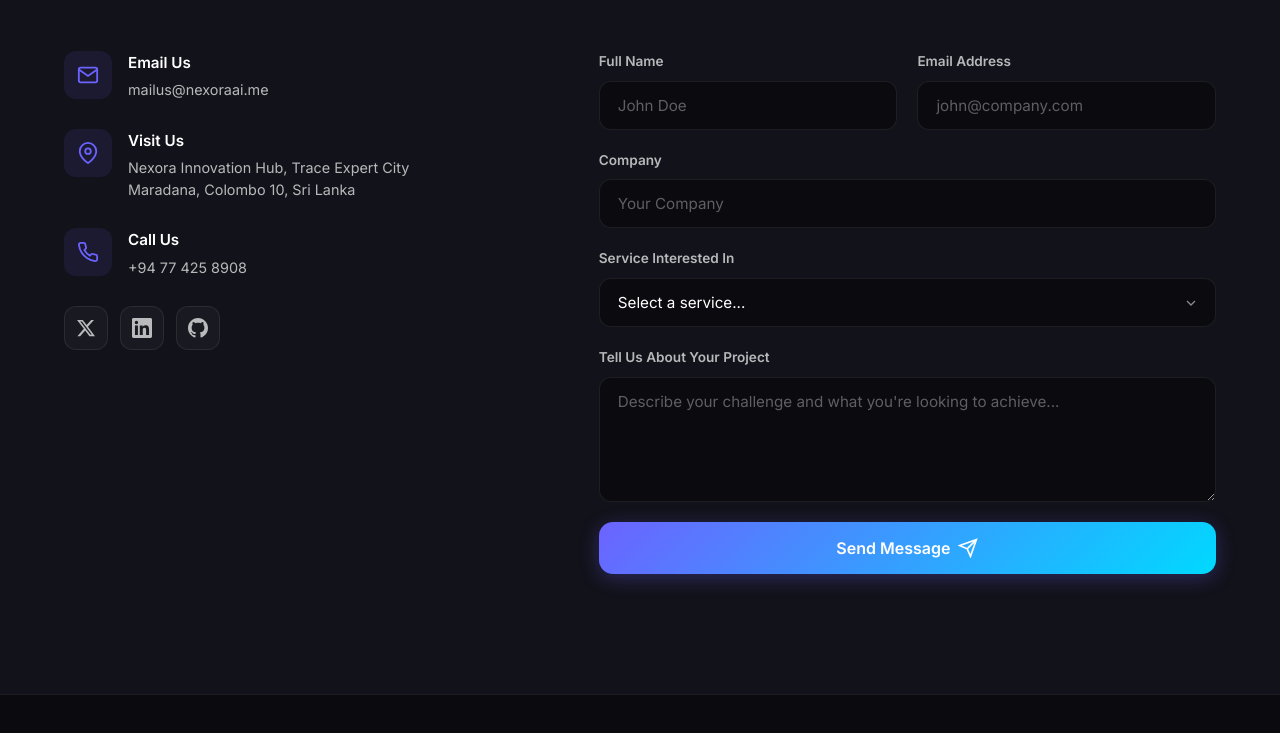
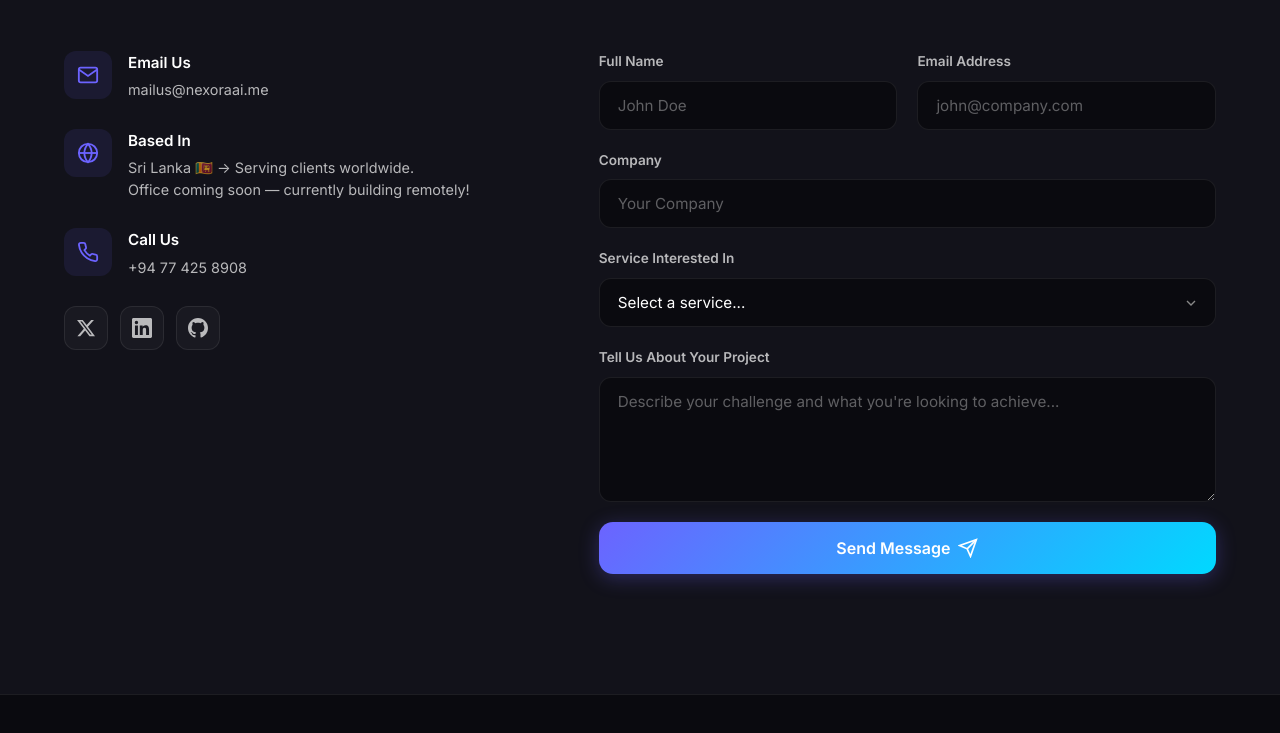
Before and after one commit to PiyumalKK/nexoraai, a plain HTML site: page index.html in a window 1280 px wide. Shown: the part 8120-8853 px from the top of the page. Drawn offline with Linux system fonts and the light colour scheme; animation ran at ten frames a second.

Commit message:
Replace fake office address with creative 'based in Sri Lanka, serving worldwide' message

```diff
--- a/index.html
+++ b/index.html
@@ -641,13 +641,14 @@
                     <div class="contact-item">
                         <div class="contact-icon">
                             <svg viewBox="0 0 24 24" fill="none" stroke="currentColor" stroke-width="2">
-                                <path d="M21 10c0 7-9 13-9 13s-9-6-9-13a9 9 0 0118 0z"/>
-                                <circle cx="12" cy="10" r="3"/>
+                                <circle cx="12" cy="12" r="10"/>
+                                <line x1="2" y1="12" x2="22" y2="12"/>
+                                <path d="M12 2a15.3 15.3 0 014 10 15.3 15.3 0 01-4 10 15.3 15.3 0 01-4-10 15.3 15.3 0 014-10z"/>
                             </svg>
                         </div>
                         <div>
-                            <h4>Visit Us</h4>
-                            <p>Nexora Innovation Hub, Trace Expert City<br>Maradana, Colombo 10, Sri Lanka</p>
+                            <h4>Based In</h4>
+                            <p>Sri Lanka 🇱🇰 → Serving clients worldwide.<br>Office coming soon — currently building remotely!</p>
                         </div>
                     </div>
                     <div class="contact-item">
```
